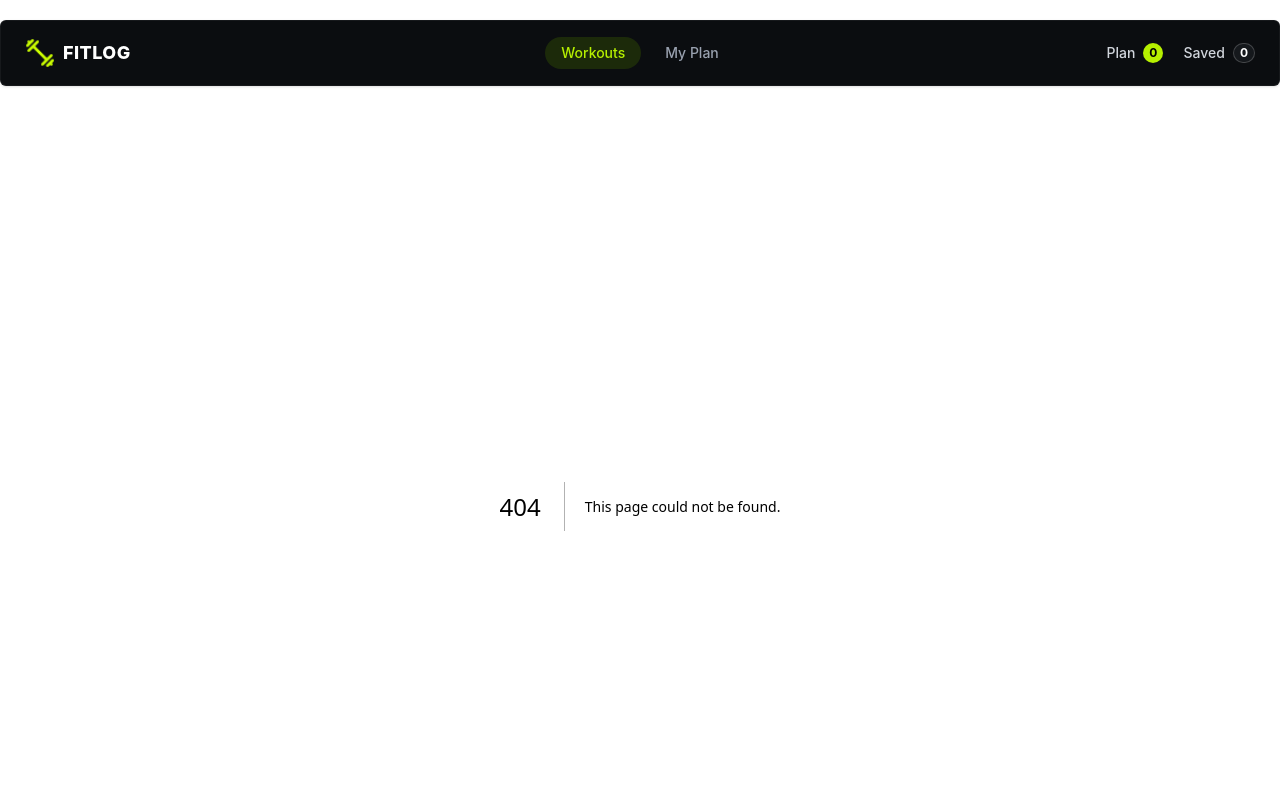
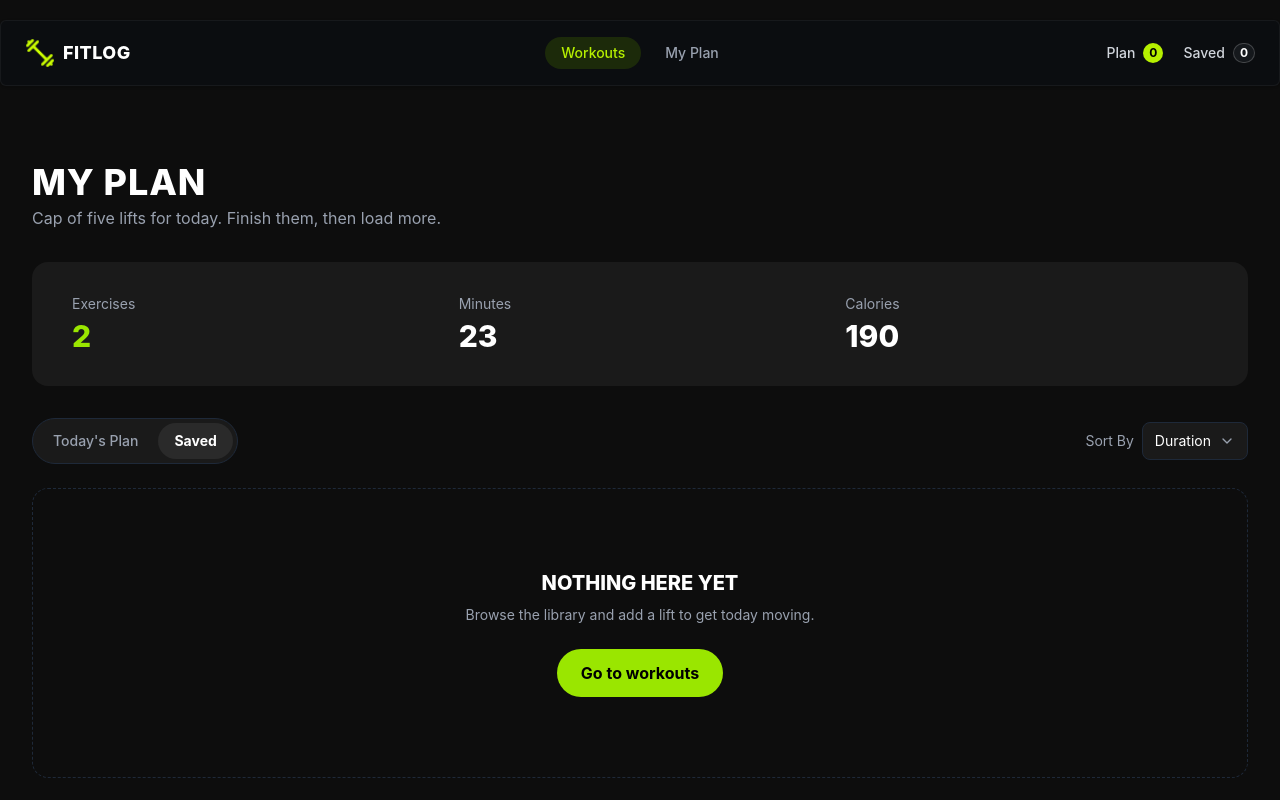
Before and after one commit to Partho-Mukherjee2003/my-fit-log-app, a Next.js app: page /MyPlan in a window 1280 px wide. Before the commit this address had no page. Shown: the top 800 px of the page. Built offline with nearby package versions, Linux system fonts and the light colour scheme.

Commit message:
todays plan and save latter button done and context added

```diff
--- a/src/Components/ExerciseCard.tsx
+++ b/src/Components/ExerciseCard.tsx
@@ -29,6 +29,7 @@ const ExerciseCard = ({ exercise }: { exercise: ExercisesType }) => {
             src={exercise.image}
             alt={exercise.name}
             fill
+            sizes="(max-width: 640px) 100vw, (max-width: 1024px) 50vw, 33vw"
             className="object-cover"
           />
         </div>
--- a/src/Components/NavBar.tsx
+++ b/src/Components/NavBar.tsx
@@ -12,7 +12,7 @@ const NavBar = () => {
 
   const Links = (
     <>
-      <Link href=''>
+      <Link href='/'>
         <button
           onClick={() => setActive("workouts")}
           className={`rounded-full px-4 py-1.5 text-sm font-medium ${
@@ -22,7 +22,7 @@ const NavBar = () => {
           Workouts
         </button>
       </Link >
-      <Link href=''>
+      <Link href='/MyPlan'>
         <button
           onClick={() => setActive("plan")}
           className={`rounded-full px-4 py-1.5 text-sm font-medium ${
--- /dev/null
+++ b/src/Context/ExerciseContext.tsx
@@ -0,0 +1,37 @@
+"use client";
+import React, { createContext, ReactNode, useState } from "react";
+import type { ExercisesType } from "@/Types/ExercisesTypes";
+
+interface ExerciseContextType {
+  todaysPlan: ExercisesType[];
+  setTodaysPlan: React.Dispatch<React.SetStateAction<ExercisesType[]>>;
+  saveLater: ExercisesType[];
+  setSaveLater: React.Dispatch<React.SetStateAction<ExercisesType[]>>;
+}
+export const ExerciseContext = createContext<ExerciseContextType>({
+  todaysPlan: [],
+  setTodaysPlan: () => {},
+  saveLater: [],
+  setSaveLater: () => {},
+});
+
+const ExerciseProvider = ({ children }: { children: ReactNode }) => {
+
+  const [todaysPlan, setTodaysPlan] = useState<ExercisesType[]>([]);
+  const [saveLater, setSaveLater] = useState<ExercisesType[]>([]);
+
+  const sharedData: ExerciseContextType = {
+    todaysPlan,
+    setTodaysPlan,
+    saveLater,
+    setSaveLater,
+  };
+
+  return (
+    <ExerciseContext.Provider value={sharedData}>
+      {children}
+    </ExerciseContext.Provider>
+  );
+};
+
+export default ExerciseProvider;
--- /dev/null
+++ b/src/Types/ExercisesTypes.ts
@@ -0,0 +1,15 @@
+export interface ExercisesType {
+  id: number;
+  name: string;
+  image: string;
+  muscleGroups: string[];
+  equipment: string;
+  difficulty: string;
+  duration: number;
+  caloriesBurned: number;
+  sets: number;
+  reps: string;
+  rating: number;
+  description: string;
+  instructions: string[];
+}
--- /dev/null
+++ b/src/app/ExerciseDetailsBtns/SaveLaterBtn.tsx
@@ -0,0 +1,43 @@
+"use client";
+import React, { useContext } from "react";
+import { Bookmark } from "lucide-react";
+import type { ExercisesType } from "@/Types/ExercisesTypes";
+import { ExerciseContext } from "@/Context/ExerciseContext";
+import { toast } from "react-toastify";
+
+const SaveLaterBtn = ({
+  exerciseDetail,
+}: {
+  exerciseDetail: ExercisesType;
+}) => {
+  const exerciseProvider = useContext(ExerciseContext);
+  if (!exerciseProvider) {
+    throw new Error("TodaysPlanBtn must be used within an ExerciseProvider");
+  }
+  const { saveLater, setSaveLater } = exerciseProvider;
+  const handleSaveLater = () => {
+    const alreadyAdded = saveLater.some(
+      (item) => item.id === exerciseDetail.id,
+    );
+    if (alreadyAdded === true) {
+      toast.warning("This exercise is already saved ");
+      return;
+    }
+    setSaveLater([...saveLater, exerciseDetail]);
+    {
+      toast.success("Successfully Saved exercise for later");
+    }
+  };
+  console.log(saveLater);
+  return (
+    <button
+      onClick={() => handleSaveLater()}
+      className="flex items-center justify-center gap-2 border border-gray-700 hover:border-gray-500 text-white font-semibold rounded-lg px-5 py-3 transition-colors"
+    >
+      <Bookmark size={18} />
+      Save for later
+    </button>
+  );
+};
+
+export default SaveLaterBtn;
--- /dev/null
+++ b/src/app/ExerciseDetailsBtns/TodaysPlanBtn.tsx
@@ -0,0 +1,40 @@
+"use client";
+import React, { useContext } from "react";
+import { Calendar } from "lucide-react";
+import type { ExercisesType } from "@/Types/ExercisesTypes";
+import { ExerciseContext } from "@/Context/ExerciseContext";
+import { toast } from "react-toastify";
+
+const TodaysPlanBtn = ({
+  exerciseDetail,
+}: {
+  exerciseDetail: ExercisesType;
+}) => {
+  const exerciseProvider = useContext(ExerciseContext);
+  if (!exerciseProvider) {
+    throw new Error("TodaysPlanBtn must be used within an ExerciseProvider");
+  }
+  const { todaysPlan, setTodaysPlan } = exerciseProvider;
+  const handleTodaysPlan = () => {
+    const alreadyAdded = todaysPlan.some(item => item.id === exerciseDetail.id)
+    if (alreadyAdded === true) {
+      toast.warning("This exercise is already added to today's plan");
+      return;
+    }
+    setTodaysPlan([...todaysPlan, exerciseDetail]);
+    {toast.success("Successfully added this exercise today's plan");}
+
+  };
+  console.log(todaysPlan)
+  return (
+    <button
+      onClick={() => handleTodaysPlan()}
+      className="pointer flex items-center justify-center gap-2 bg-lime-400 hover:bg-lime-300 text-black font-bold rounded-lg px-5 py-3 transition-colors"
+    >
+      <Calendar size={18} />
+      Add to today&apos;s plan
+    </button>
+  );
+};
+
+export default TodaysPlanBtn;
--- a/src/app/Exercises/[ExerciseId]/page.tsx
+++ b/src/app/Exercises/[ExerciseId]/page.tsx
@@ -1,6 +1,7 @@
 import Image from "next/image";
 import React from "react";
-import { Calendar, Bookmark } from "lucide-react";
+import TodaysPlanBtn from "@/app/ExerciseDetailsBtns/TodaysPlanBtn";
+import SaveLaterBtn from "@/app/ExerciseDetailsBtns/SaveLaterBtn";
 
 const ExerciseDetailsPage = async ({
   params,
@@ -113,14 +114,8 @@ const ExerciseDetailsPage = async ({
 
           {/* Buttons */}
           <div className="flex flex-col sm:flex-row gap-3 mt-8">
-            <button className="flex items-center justify-center gap-2 bg-lime-400 hover:bg-lime-300 text-black font-bold rounded-lg px-5 py-3 transition-colors">
-              <Calendar size={18} />
-              Add to today&apos;s plan
-            </button>
-            <button className="flex items-center justify-center gap-2 border border-gray-700 hover:border-gray-500 text-white font-semibold rounded-lg px-5 py-3 transition-colors">
-              <Bookmark size={18} />
-              Save for later
-            </button>
+            <TodaysPlanBtn exerciseDetail={exerciseDetail} />
+            <SaveLaterBtn exerciseDetail={exerciseDetail} />
           </div>
         </div>
       </div>
--- /dev/null
+++ b/src/app/MyPlan/page.tsx
@@ -0,0 +1,86 @@
+import React from "react";
+import { ChevronDown } from "lucide-react";
+import Link from "next/link";
+// import { useContext } from "react";
+// import { ExerciseContext } from "@/Context/ExerciseContext";
+
+const MyPlanPage = () => {
+  // const { todaysPlan, saveLater } = useContext(ExerciseContext);
+
+  return (
+    <div className="bg-[#0d0d0d] min-h-screen px-4 sm:px-6 lg:px-8 py-10 sm:py-14">
+      <div className="max-w-7xl mx-auto">
+        {/* Heading */}
+        <h1 className="text-white text-3xl sm:text-4xl font-extrabold uppercase tracking-wide">
+          My Plan
+        </h1>
+        <p className="text-gray-400 text-sm sm:text-base mt-1 mb-8">
+          Cap of five lifts for today. Finish them, then load more.
+        </p>
+
+        {/* Stats card */}
+        <div className="bg-[#1a1a1a] rounded-2xl px-6 sm:px-10 py-6 sm:py-8 mb-8">
+          <div className="grid grid-cols-3 gap-6">
+            <div>
+              <p className="text-gray-400 text-xs sm:text-sm mb-1">Exercises</p>
+              <p className="text-lime-400 text-2xl sm:text-3xl font-extrabold">
+                2
+              </p>
+            </div>
+            <div>
+              <p className="text-gray-400 text-xs sm:text-sm mb-1">Minutes</p>
+              <p className="text-white text-2xl sm:text-3xl font-extrabold">
+                23
+              </p>
+            </div>
+            <div>
+              <p className="text-gray-400 text-xs sm:text-sm mb-1">Calories</p>
+              <p className="text-white text-2xl sm:text-3xl font-extrabold">
+                190
+              </p>
+            </div>
+          </div>
+        </div>
+
+        {/* Tabs + Sort */}
+        <div className="flex flex-col sm:flex-row items-start sm:items-center justify-between gap-4 mb-6">
+          {/* Toggle buttons */}
+          <div className="bg-[#1a1a1a] border border-gray-800 rounded-full p-1 flex items-center gap-1">
+            <button className="text-gray-400 text-sm font-medium px-4 py-2 rounded-full hover:text-white transition-colors">
+              Today&apos;s Plan
+            </button>
+            <button className="bg-[#2a2a2a] text-white text-sm font-bold px-4 py-2 rounded-full">
+              Saved
+            </button>
+          </div>
+
+          {/* Sort dropdown */}
+          <div className="flex items-center gap-2 text-sm">
+            <span className="text-gray-400">Sort By</span>
+            <button className="bg-[#1a1a1a] border border-gray-800 rounded-lg px-3 py-2 flex items-center gap-2 text-white hover:border-gray-600 transition-colors">
+              Duration
+              <ChevronDown size={16} className="text-gray-400" />
+            </button>
+          </div>
+        </div>
+
+        {/* Empty state */}
+        <div className="border border-dashed border-gray-800 rounded-2xl py-16 sm:py-20 flex flex-col items-center justify-center text-center px-4">
+          <h2 className="text-white text-lg sm:text-xl font-extrabold uppercase mb-2">
+            Nothing Here Yet
+          </h2>
+          <p className="text-gray-400 text-sm mb-6 max-w-sm">
+            Browse the library and add a lift to get today moving.
+          </p>
+          <Link href='/'>
+            <button className="bg-lime-400 hover:bg-lime-300 text-black font-bold rounded-full px-6 py-3 transition-colors">
+              Go to workouts
+            </button>
+          </Link>
+        </div>
+      </div>
+    </div>
+  );
+};
+
+export default MyPlanPage;
--- a/src/app/layout.tsx
+++ b/src/app/layout.tsx
@@ -3,22 +3,22 @@ import { Geist, Geist_Mono } from "next/font/google";
 import "./globals.css";
 import NavBar from "@/Components/NavBar";
 import FooterPage from "@/Components/Footer";
+import ExerciseProvider from "@/Context/ExerciseContext";
+import { ToastContainer } from "react-toastify";
+import "react-toastify/dist/ReactToastify.css";
 
 const geistSans = Geist({
   variable: "--font-geist-sans",
   subsets: ["latin"],
 });
-
 const geistMono = Geist_Mono({
   variable: "--font-geist-mono",
   subsets: ["latin"],
 });
-
 export const metadata: Metadata = {
   title: "Create Next App",
   description: "Generated by create next app",
 };
-
 export default function RootLayout({ children }: LayoutProps<"/">) {
   return (
     <html
@@ -28,9 +28,12 @@ export default function RootLayout({ children }: LayoutProps<"/">) {
       className={`${geistSans.variable} ${geistMono.variable}  antialiased`}
     >
       <body className=" flex flex-col">
-        <NavBar />
-        {children}
-        <FooterPage />
+        <ExerciseProvider>
+          <NavBar />
+          {children}
+          <FooterPage />
+          <ToastContainer position="top-right" autoClose={2500} theme="dark" />
+        </ExerciseProvider>
       </body>
     </html>
   );
```
